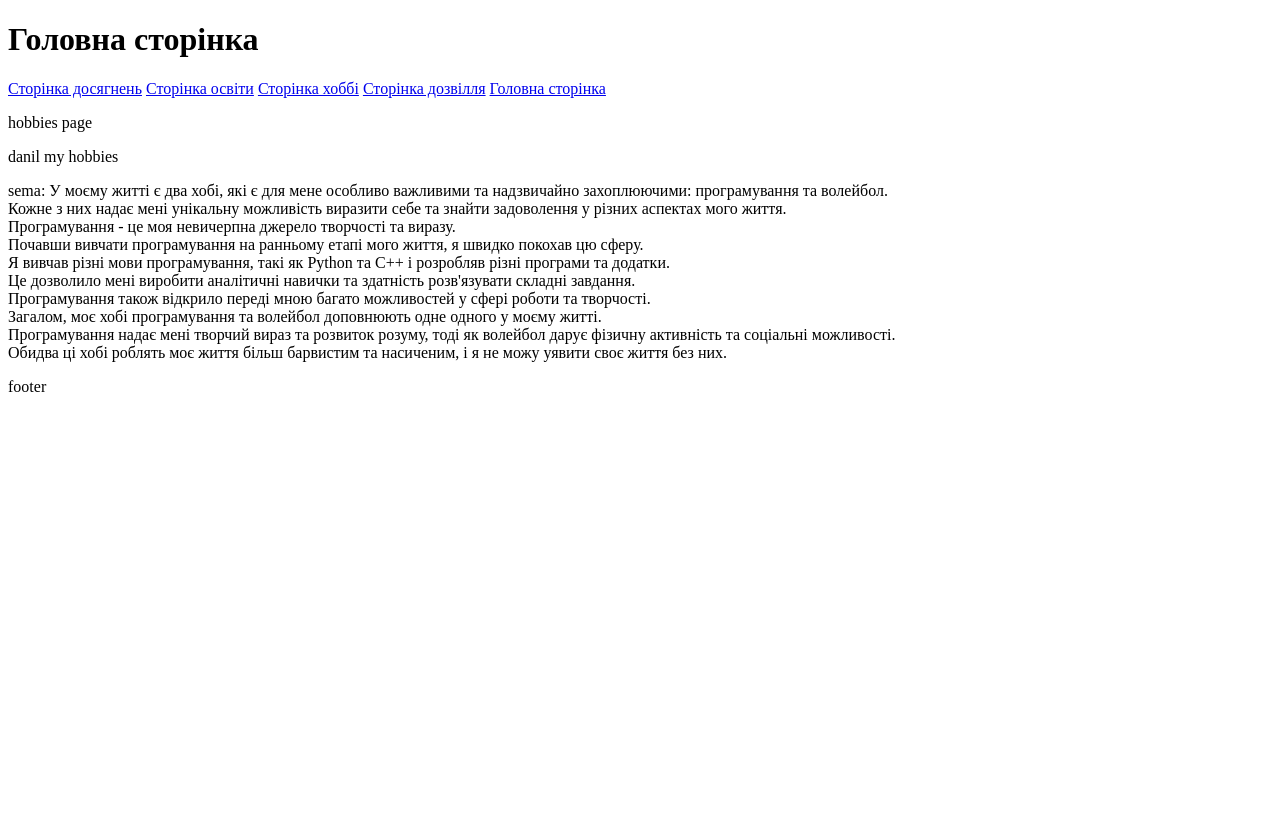
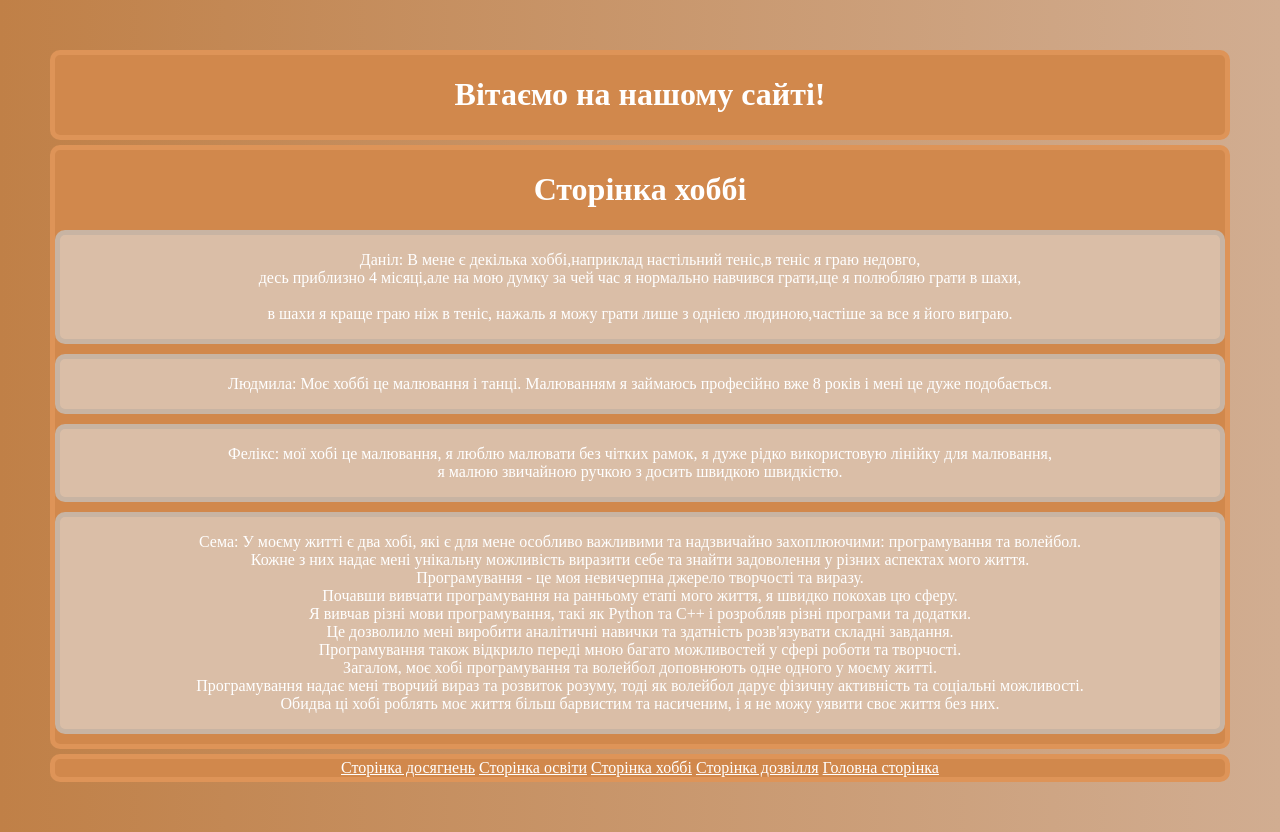
Before and after one commit to arman455/My_portfolio, a Django app: page /hobbies/ in a window 1280 px wide. Before the commit the page ends 392 px from the top, so only its background shows below. Run offline with Django 4.2, Linux system fonts and the light colour scheme.

Commit message:
final_version

```diff
--- a/djangodevfirstproject/hobbies/templates/hobbies/hobbies.html
+++ b/djangodevfirstproject/hobbies/templates/hobbies/hobbies.html
@@ -4,9 +4,34 @@
     <link rel="stylesheet" href="{% static 'main/css/style.css' %}">
 {% endblock %}
 {% block content %}
-    <p>hobbies page</p>
-    <p>danil my hobbies</p>
-    <p>sema: У моєму житті є два хобі, які є для мене особливо важливими та надзвичайно захоплюючими: програмування та волейбол. <br> Кожне з них надає мені унікальну можливість виразити себе та знайти задоволення у різних аспектах мого життя. <br>
-        Програмування - це моя невичерпна джерело творчості та виразу. <br> Почавши вивчати програмування на ранньому етапі мого життя, я швидко покохав цю сферу. <br> Я вивчав різні мови програмування, такі як Python та  C++ і розробляв різні програми та додатки. <br> Це дозволило мені виробити аналітичні навички та здатність розв'язувати складні завдання. <br> Програмування також відкрило переді мною багато можливостей у сфері роботи та творчості. <br>
-        Загалом, моє хобі програмування та волейбол доповнюють одне одного у моєму житті. <br> Програмування надає мені творчий вираз та розвиток розуму, тоді як волейбол дарує фізичну активність та соціальні можливості. <br> Обидва ці хобі роблять моє життя більш барвистим та насиченим, і я не можу уявити своє життя без них.</p>
+    <h1>Сторінка хоббі</h1>
+
+    <div class='our_hobbies'>
+        <p>Даніл: В мене є декілька хоббі,наприклад настільний теніс,в теніс я граю недовго,
+            <br> десь приблизно 4 місяці,але на мою думку за чей час я нормально навчився грати,ще я полюбляю грати в шахи, <br>
+            <br> в шахи я краще граю ніж в теніс, нажаль я можу грати лише з однією людиною,частіше за все я його виграю.</p>
+    </div>
+
+    <div class='our_hobbies'>
+        <p>Людмила: Моє хоббі це малювання і танці. Малюванням я займаюсь професійно вже 8 років і мені це дуже подобається.</p>
+    </div>
+
+    <div class='our_hobbies'>
+        <p>Фелікс: мої хобі це малювання, я люблю малювати без чітких рамок, я дуже рідко використовую лінійку для малювання,
+            <br> я малюю звичайною ручкою з досить швидкою швидкістю. <br>
+        </p>
+    </div>
+
+    <div class='our_hobbies'>
+        <p>Сема: У моєму житті є два хобі, які є для мене особливо важливими та надзвичайно захоплюючими: програмування та волейбол.
+            <br> Кожне з них надає мені унікальну можливість виразити себе та знайти задоволення у різних аспектах мого життя. <br>
+            Програмування - це моя невичерпна джерело творчості та виразу.
+            <br> Почавши вивчати програмування на ранньому етапі мого життя, я швидко покохав цю сферу.
+            <br> Я вивчав різні мови програмування, такі як Python та  C++ і розробляв різні програми та додатки.
+            <br> Це дозволило мені виробити аналітичні навички та здатність розв'язувати складні завдання.
+            <br> Програмування також відкрило переді мною багато можливостей у сфері роботи та творчості.
+            <br> Загалом, моє хобі програмування та волейбол доповнюють одне одного у моєму житті.
+            <br> Програмування надає мені творчий вираз та розвиток розуму, тоді як волейбол дарує фізичну активність та соціальні можливості.
+            <br> Обидва ці хобі роблять моє життя більш барвистим та насиченим, і я не можу уявити своє життя без них.</p>
+    </div>
 {% endblock %}
--- a/djangodevfirstproject/main/static/main/css/style.css
+++ b/djangodevfirstproject/main/static/main/css/style.css
@@ -0,0 +1,147 @@
+body{
+    margin: 50px;
+    background: linear-gradient(to right, rgb(192, 128, 71), rgb(209, 173, 145));
+}
+
+header {
+    background-color: rgb(209, 136, 76);
+    border: 5px solid rgb(222, 148, 88);
+    text-align: center;
+    border-radius: 10px;
+    margin-bottom: 5px;
+}
+
+main {
+    background-color: rgb(209, 136, 76);
+    border: 5px solid rgb(222, 148, 88);
+    text-align: center;
+    border-radius: 10px;
+    margin-bottom: 5px;
+
+}
+
+footer {
+    background-color: rgb(209, 136, 76);
+    border: 5px solid rgb(222, 148, 88);
+    text-align: center;
+    border-radius: 10px;
+    margin-bottom: 5px;
+}
+
+h1{
+    color: white;
+    user-select: none;
+}
+
+p{
+    color: white;
+    user-select: none;
+}
+
+a{
+    color: white;
+    user-select: none;
+}
+
+h2{
+    color: white;
+    user-select: none;
+}
+
+#div1{
+    background-color: rgb(235, 205, 180);
+    border: 5px solid rgb(218, 196, 177);
+    text-align: center;
+    border-radius: 10px;
+    margin-bottom: 10px;
+}
+
+#div2{
+    background-color: rgb(235, 205, 180);
+    border: 5px solid rgb(218, 196, 177);
+    text-align: center;
+    border-radius: 10px;
+    margin-bottom: 10px;
+}
+
+#div3{
+    background-color: rgb(235, 205, 180);
+    border: 5px solid rgb(218, 196, 177);
+    text-align: center;
+    border-radius: 10px;
+    margin-bottom: 10px;
+}
+
+#div4{
+    background-color: rgb(235, 205, 180);
+    border: 5px solid rgb(218, 196, 177);
+    text-align: center;
+    border-radius: 10px;
+    margin-bottom: 10px;
+}
+
+#img1{
+    width: 500px;
+    height: 500px;
+    border-radius: 16px;
+    margin-top: 10px;
+    user-select: none;
+
+}
+
+#img2{
+    width: 500px;
+    height: 500px;
+    border-radius: 16px;
+    margin-top: 10px;
+    user-select: none;
+
+}
+
+#img3{
+    width: 500px;
+    height: 500px;
+    border-radius: 16px;
+    margin-top: 10px;
+    user-select: none;
+}
+
+#img4{
+    width: 500px;
+    height: 500px;
+    border-radius: 16px;
+    margin-top: 10px;
+    user-select: none;
+}
+
+.our_achievements{
+    background-color: rgb(218, 190, 167);
+    border: 5px solid rgb(200, 180, 163);
+    text-align: center;
+    border-radius: 10px;
+    margin-bottom: 10px;
+}
+
+.our_education{
+    background-color: rgb(218, 190, 167);
+    border: 5px solid rgb(200, 180, 163);
+    text-align: center;
+    border-radius: 10px;
+    margin-bottom: 10px;
+}
+
+.our_hobbies{
+    background-color: rgb(218, 190, 167);
+    border: 5px solid rgb(200, 180, 163);
+    text-align: center;
+    border-radius: 10px;
+    margin-bottom: 10px;
+}
+
+.our_leisure{
+    background-color: rgb(218, 190, 167);
+    border: 5px solid rgb(200, 180, 163);
+    text-align: center;
+    border-radius: 10px;
+    margin-bottom: 10px;
+}
--- a/djangodevfirstproject/main/templates/main/base.html
+++ b/djangodevfirstproject/main/templates/main/base.html
@@ -11,19 +11,18 @@
 </head>
 <body>
     <header>
-        <h1>Головна сторінка</h1>
-        <a href="{% url 'achievements_page' %}">Сторінка досягнень</a>
-        <a href="{% url 'education_page' %}">Сторінка освіти</a>
-        <a href="{% url 'hobbies_page' %}">Сторінка хоббі</a>
-        <a href="{% url 'leisure_page' %}">Сторінка дозвілля</a>
-        <a href="{% url 'main_page' %}">Головна сторінка</a>
+        <h1>Вітаємо на нашому сайті!</h1>
     </header>
     <main>
         {% block content %}
         {% endblock %}
     </main>
     <footer>
-        <p>footer</p>
+        <a href="{% url 'achievements_page' %}">Сторінка досягнень</a>
+        <a href="{% url 'education_page' %}">Сторінка освіти</a>
+        <a href="{% url 'hobbies_page' %}">Сторінка хоббі</a>
+        <a href="{% url 'leisure_page' %}">Сторінка дозвілля</a>
+        <a href="{% url 'main_page' %}">Головна сторінка</a>
     </footer>
 </body>
 </html>
```
Also changed, not shown: djangodevfirstproject/achievements/templates/achievements/achievements.html (+20 -4 lines), djangodevfirstproject/education/templates/education/education.html (+22 -3 lines), djangodevfirstproject/leisure/templates/leisure/leisure.html (+25 -6 lines), djangodevfirstproject/main/templates/main/main.html (+21 -1 lines), djangodevfirstproject/main/static/main/img/danil.jpg (added), djangodevfirstproject/main/static/main/img/feliks.jpg (added), djangodevfirstproject/main/static/main/img/ludmila.jpg (added), djangodevfirstproject/main/static/main/img/sema.jpg (renamed from djangodevfirstproject/main/static/main/img/photo.jpg).
